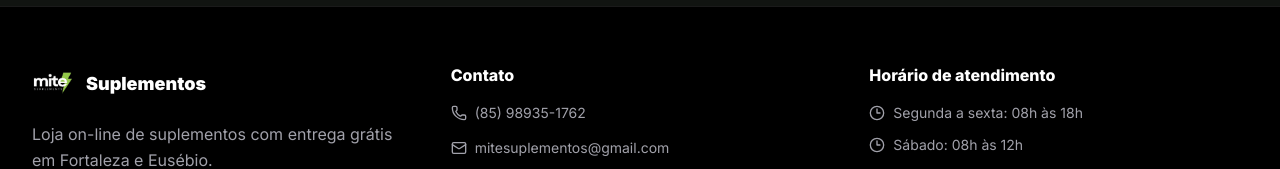
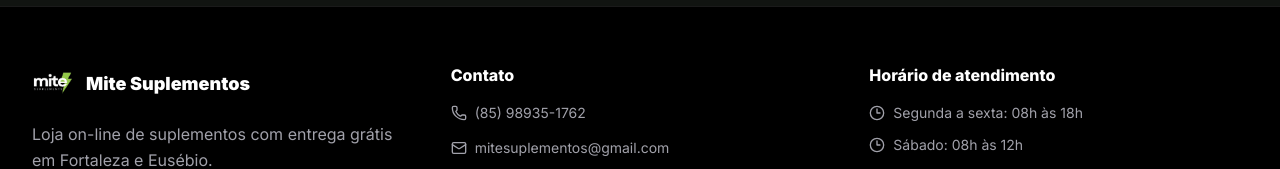
Before and after one commit to mitesuplementos-art/mite-suplementos-landing, a Next.js app: page / in a window 1280 px wide. Shown: the part 4436-4605 px from the top of the page. Built offline with nearby package versions, Linux system fonts and the light colour scheme.

Commit message:
Update page.tsx

```diff
--- a/app/page.tsx
+++ b/app/page.tsx
@@ -441,7 +441,7 @@
           <div>
             <div className="flex items-center gap-3">
               <Image src="/images/logo.svg" alt="" width={42} height={42} />
-              <p className="text-lg font-black">Suplementos</p>
+              <p className="text-lg font-black">Mite Suplementos</p>
             </div>
             <p className="mt-4 max-w-sm leading-relaxed text-zinc-400">
               Loja on-line de suplementos com entrega grátis em Fortaleza e
```
